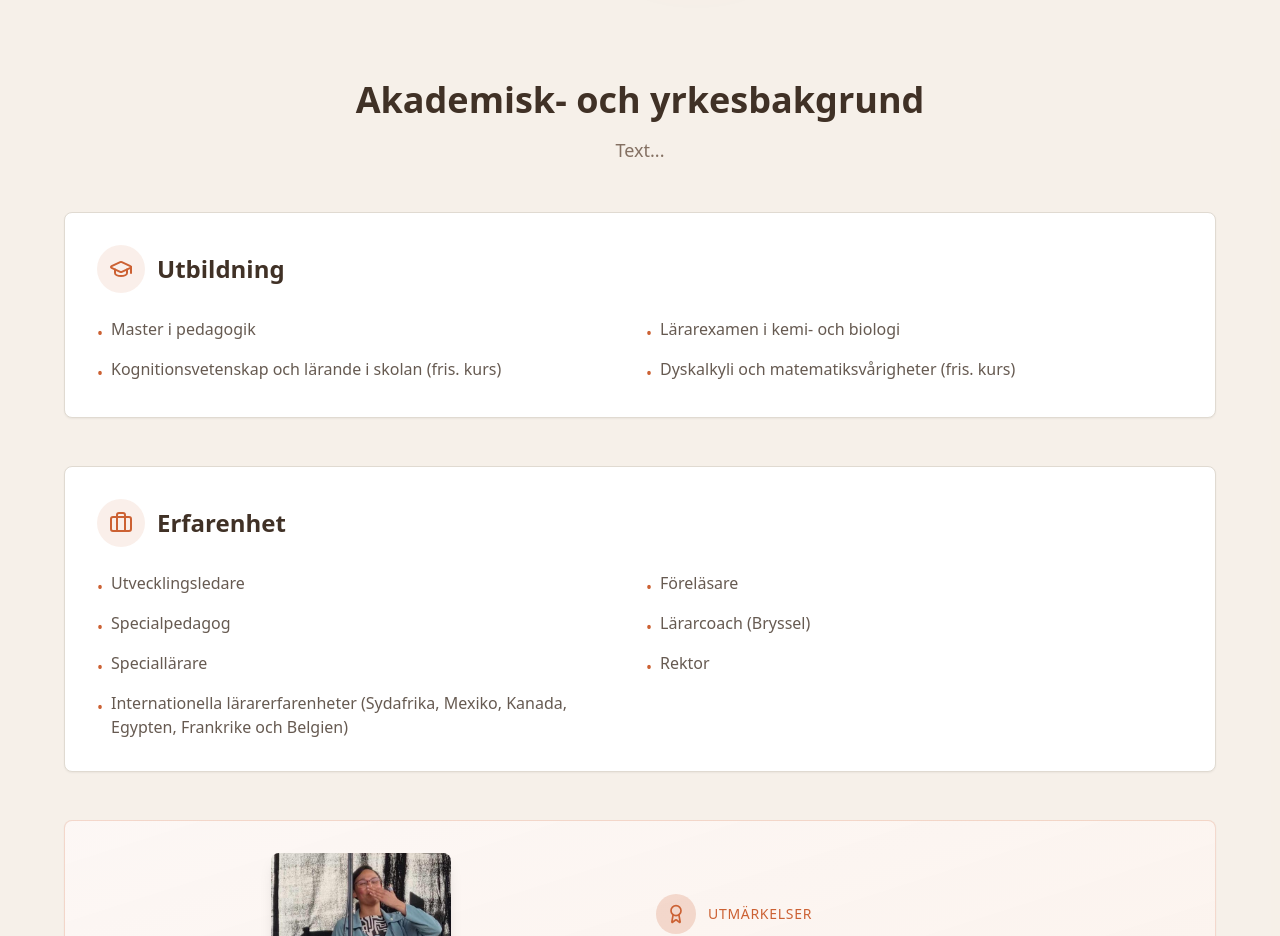
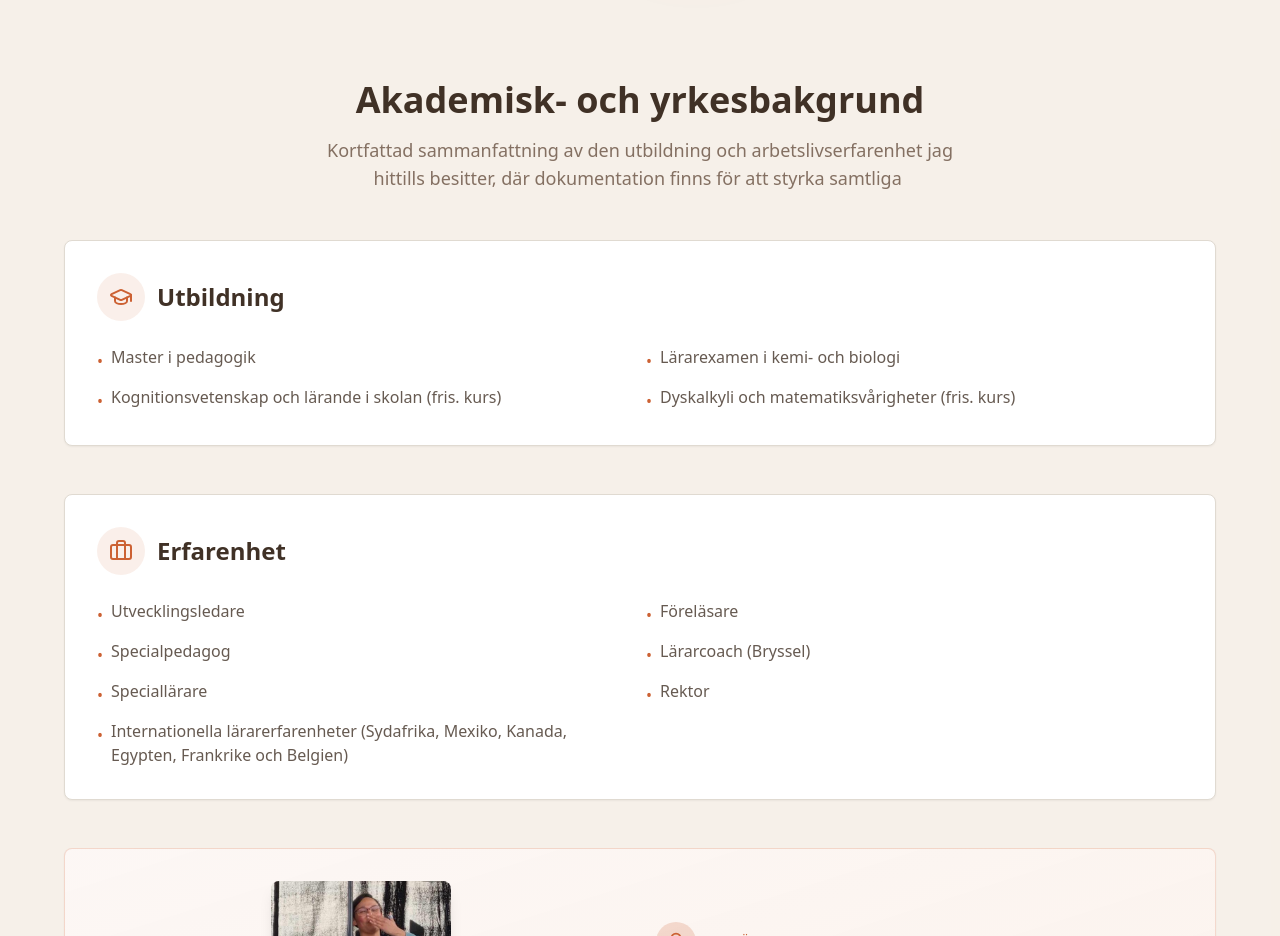
Before and after one commit to patsco/asc-webpage, a React (Vite) app: page / in a window 1280 px wide. Shown: the part 2920-3856 px from the top of the page. Built offline with nearby package versions, Linux system fonts and the light colour scheme; the HTML template or start-up script is replaced by a standard one.

Commit message:
Visual edit in Lovable
Edited UI in Lovable

```diff
--- a/src/components/About.tsx
+++ b/src/components/About.tsx
@@ -4,7 +4,6 @@ import { useEffect, useRef, useState } from "react";
 import awardImage from "@/assets/award.jpg";
 import landscapeBridgeImage from "@/assets/landscape-bridge.jpg";
 import chessImage from "@/assets/chess.jpg";
-
 const About = () => {
   const [visibleSections, setVisibleSections] = useState<Set<number>>(new Set());
   const sectionRefs = useRef<(HTMLDivElement | null)[]>([]);
@@ -40,7 +39,7 @@ const About = () => {
       <div className="max-w-6xl mx-auto">
         <div className="text-center mb-12">
           <h2 className="text-3xl md:text-4xl font-bold text-foreground mb-4">Akademisk- och yrkesbakgrund</h2>
-          <p className="text-lg text-muted-foreground max-w-2xl mx-auto">Text...</p>
+          <p className="text-lg text-muted-foreground max-w-2xl mx-auto">Kortfattad sammanfattning av den utbildning och arbetslivserfarenhet jag hittills besitter, där dokumentation finns för att styrka samtliga </p>
         </div>
 
         <div className="space-y-12">
```
